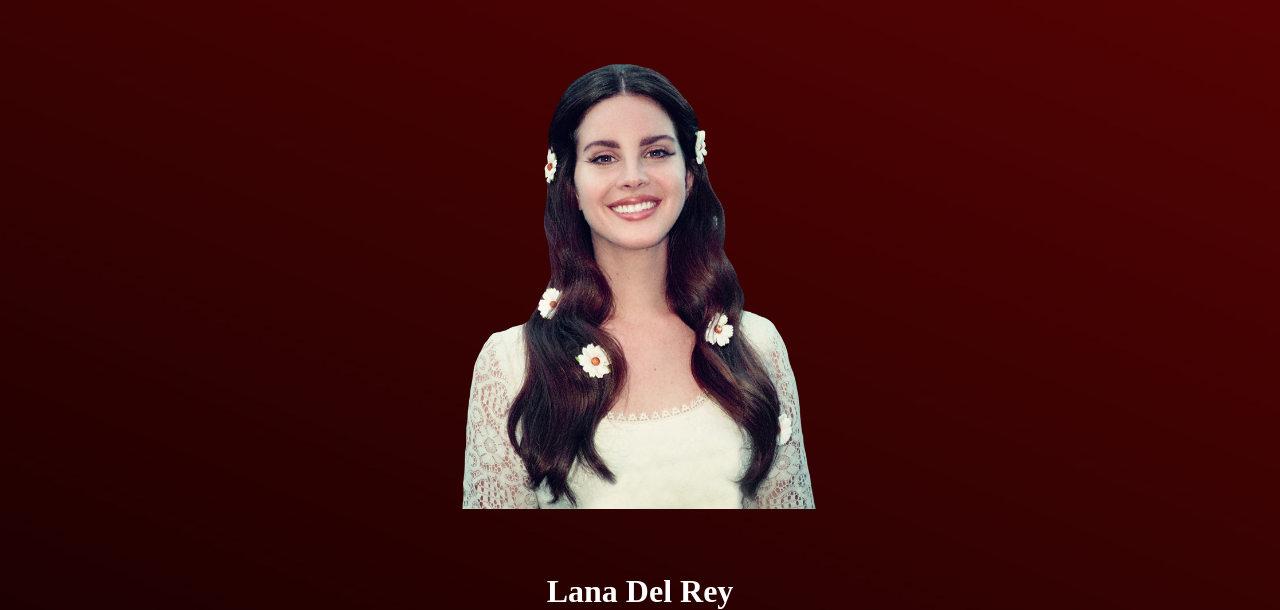
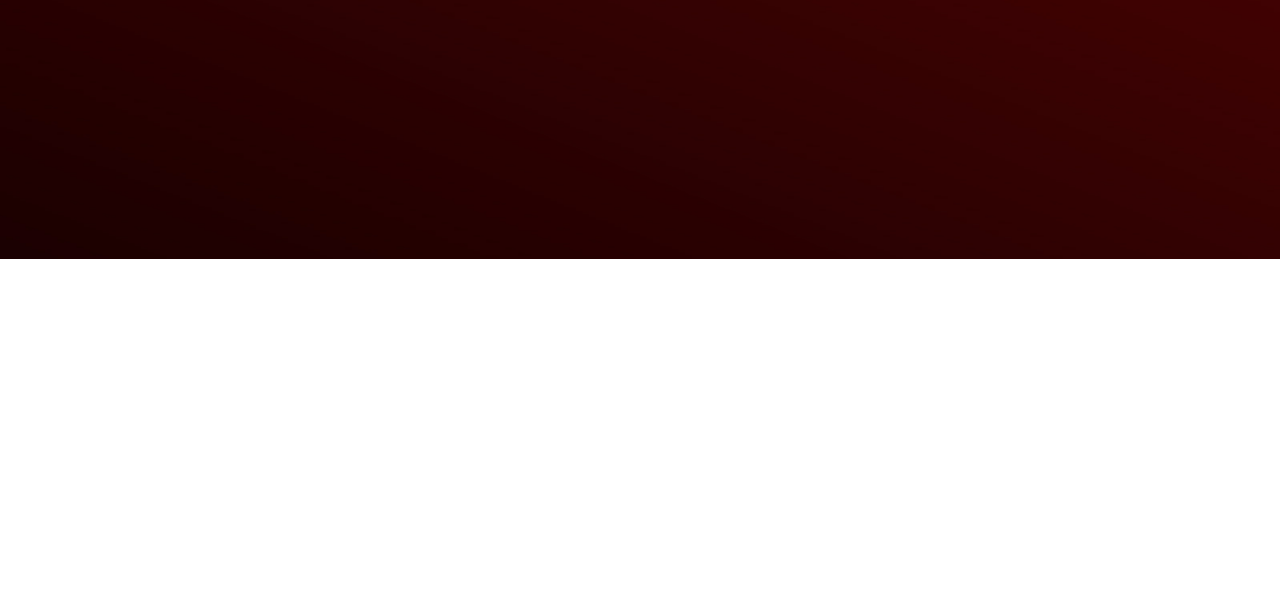
Before and after one commit to Lisbauer/lanadelrey-blog, a plain HTML site: page paginas/gracias.html in a window 1280 px wide. Shown: the part 541-1151 px from the top of the page. After the commit the page ends 800 px from the top, so only its background shows below. Drawn offline with Linux system fonts and the light colour scheme.

Commit message:
erased lanas image

```diff
--- a/paginas/gracias.html
+++ b/paginas/gracias.html
@@ -27,8 +27,6 @@
       </header>
       <main>
         <h2 class="titulos">Gracias por tu compra!</h2>
-        <img id="gracias_imagen" src="../images/lanadelrey-seccion-gracias.png" alt="Lana Del Rey sonriendo vestida como en su video Love">
-        <div id="gracias_imagen"><h1>Lana Del Rey</h1></div>
       </main>
 </body>
 </html>
--- a/style.css
+++ b/style.css
@@ -273,9 +273,6 @@
 #button:active {
   background: linear-gradient(70deg, #c60101, #0c0000);
 }
-#gracias_imagen{
-  width: 30%;
-}
 /* responsive */
 @media (max-width: 800px) {
   .contenedor_principal {
```
Also changed, not shown: paginas/formulario.html (+1 -1 lines).
